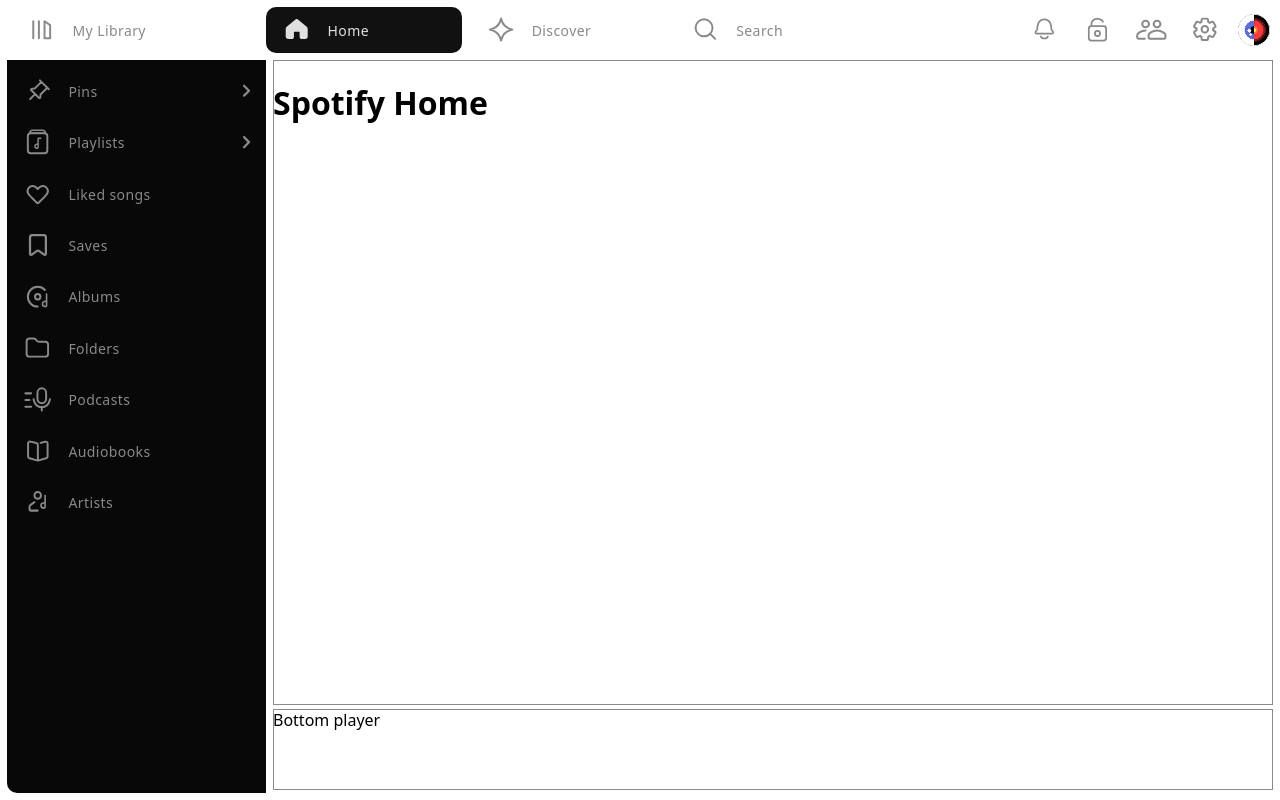
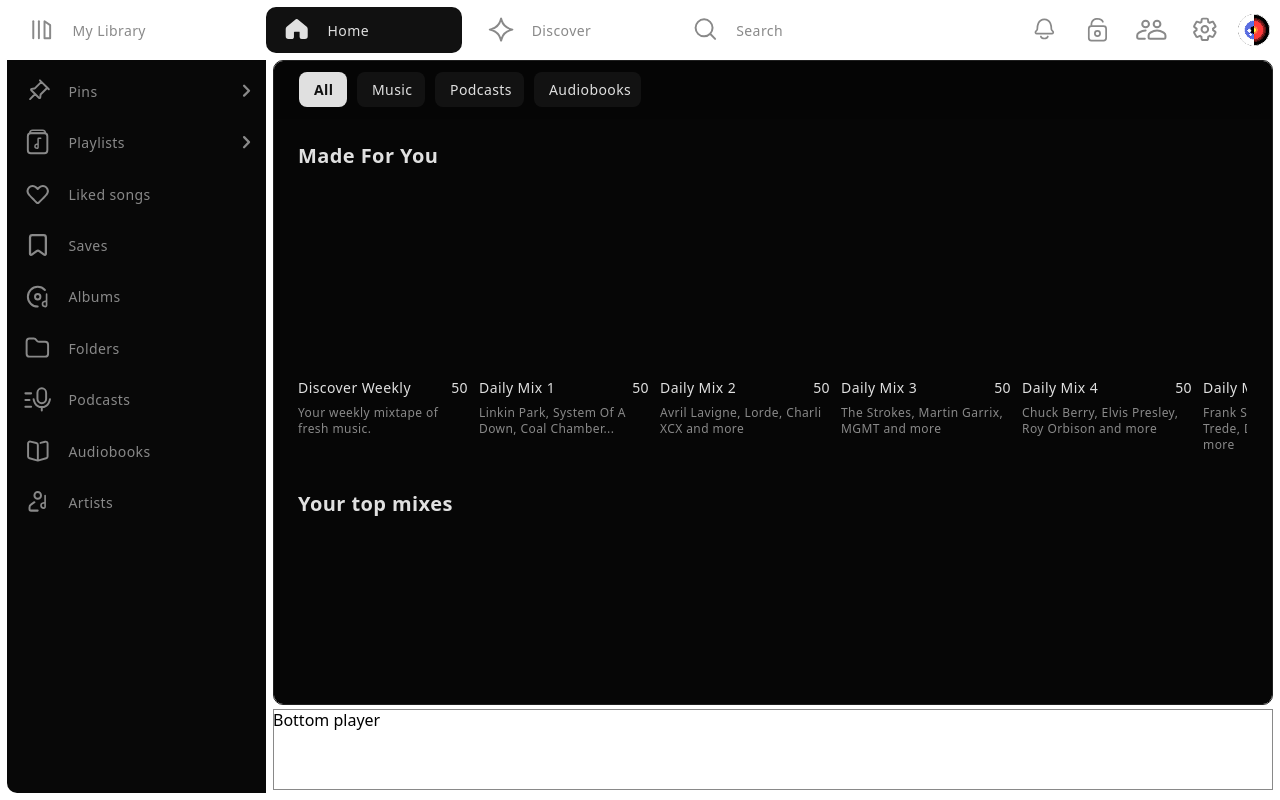
Before and after one commit to PLomj/MarkUp_Project_Pikria_Lomjaria, a plain HTML site: page index.html in a window 1280 px wide. Drawn offline with Linux system fonts and the light colour scheme; a web font is replaced by a local one.

Commit message:
feat: style desktop home content layout and typography

```diff
--- a/index.html
+++ b/index.html
@@ -8,6 +8,7 @@
   <link rel="stylesheet" href="styles/layout.css">
   <link rel="stylesheet" href="styles/navigation.css">
   <link rel="stylesheet" href="styles/sidebar.css">
+  <link rel="stylesheet" href="styles/main-content.css">
 </head>
 <body class="desktop-home">
   <header class="top-bar">
@@ -93,9 +94,8 @@
   </nav>
 
   <main class="home-content">
-    <h1>Spotify Home</h1>
-    <!-- Keep the unstyled feed out of the Grid until the layout step. -->
-    <div class="home-feed" hidden>
+    <h1 class="visually-hidden">Spotify Home</h1>
+    <div class="home-feed">
       <div class="home-filters">
         <ul class="home-filters__list" aria-label="Content categories">
           <li class="home-filters__item--selected">All</li>
--- /dev/null
+++ b/styles/main-content.css
@@ -0,0 +1,198 @@
+@font-face {
+  font-family: Satoshi;
+  src: url("../assets/fonts/Satoshi-Medium.woff2") format("woff2");
+  font-style: normal;
+  font-weight: 500;
+  font-display: swap;
+}
+
+@font-face {
+  font-family: Satoshi;
+  src: url("../assets/fonts/Satoshi-Bold.woff2") format("woff2");
+  font-style: normal;
+  font-weight: 700;
+  font-display: swap;
+}
+
+.visually-hidden {
+  position: absolute;
+  width: 1px;
+  height: 1px;
+  margin: -1px;
+  overflow: hidden;
+  clip-path: inset(50%);
+  white-space: nowrap;
+}
+
+.home-content {
+  --home-text: #e0e0e0;
+  --home-muted: #898989;
+  --home-control-size: 40.41px;
+
+  box-sizing: border-box;
+  contain: size;
+  position: relative;
+  overflow-y: auto;
+  overflow-x: hidden;
+  overscroll-behavior: contain;
+  scrollbar-width: none;
+  border: 1px solid #202020;
+  border-radius: 10px;
+  outline: none;
+  background: #060606;
+  color: var(--home-text);
+  font: 400 14px / 19px Satoshi, system-ui, sans-serif;
+  letter-spacing: 0.03em;
+}
+
+.home-feed {
+  display: flex;
+  flex-direction: column;
+  gap: 30px;
+  padding-block-end: 25px;
+}
+
+.home-filters {
+  box-sizing: border-box;
+  display: flex;
+  justify-content: space-between;
+  align-items: center;
+  height: 59px;
+  margin-block: -1px -14px;
+  margin-inline-end: 1px;
+  padding-inline: 25px;
+  background: rgba(6, 6, 6, 0.8);
+  border-radius: 10px 10px 0 0;
+}
+
+.home-filters__list,
+.home-section__cards {
+  display: flex;
+  margin: 0;
+  padding: 0;
+  list-style: none;
+}
+
+.home-filters__list {
+  gap: 10px;
+}
+
+.home-filters__list li {
+  box-sizing: border-box;
+  padding: 8px 15px;
+  border-radius: 8px;
+  background: rgba(32, 32, 32, 0.5);
+  text-align: center;
+}
+
+.home-filters__list li:nth-child(1) { width: 48px; }
+.home-filters__list li:nth-child(2) { width: 68px; }
+.home-filters__list li:nth-child(3) { width: 89px; }
+.home-filters__list li:nth-child(4) { width: 107px; }
+
+.home-filters__list .home-filters__item--selected {
+  background: var(--home-text);
+  color: #111111;
+  font-weight: 700;
+}
+
+.home-filters__adjustments,
+.home-section__controls span {
+  flex: 0 0 var(--home-control-size);
+  height: var(--home-control-size);
+}
+
+.home-section {
+  margin-inline: 24px 25px;
+}
+
+.home-section__header {
+  display: flex;
+  justify-content: space-between;
+  align-items: center;
+  min-height: var(--home-control-size);
+  margin-block-end: 15px;
+}
+
+.home-section__header h2 {
+  margin: 0;
+  font-size: 20px;
+  line-height: 27px;
+  font-weight: 700;
+}
+
+.home-section__controls {
+  display: flex;
+  gap: 5px;
+}
+
+.home-section__cards {
+  box-sizing: border-box;
+  gap: 11px;
+  overflow-x: auto;
+  overscroll-behavior-x: contain;
+  scrollbar-width: none;
+}
+
+.home-section[aria-labelledby="made-for-you"] .home-section__cards {
+  min-height: 256px;
+  padding-block-start: 0.41px;
+}
+
+.home-section[aria-labelledby="top-mixes"] .home-section__cards {
+  padding-block: 1.13px;
+}
+
+.home-card {
+  flex: 0 0 170px;
+  min-width: 0;
+  min-height: 253.3px;
+}
+
+.home-card__artwork {
+  height: 170px;
+  margin-block: 11px 6.05px;
+  border-radius: 7.25px;
+}
+
+.home-card__title-row {
+  display: flex;
+  justify-content: space-between;
+  align-items: baseline;
+  gap: 8px;
+}
+
+.home-card h3 {
+  margin: 0;
+  font-size: 14px;
+  font-weight: 500;
+}
+
+.home-card__title-row h3 {
+  min-width: 0;
+  overflow: hidden;
+  text-overflow: ellipsis;
+  white-space: nowrap;
+}
+
+.home-card__count {
+  flex-shrink: 0;
+}
+
+.home-card__description {
+  margin: 8px 0 0;
+  color: var(--home-muted);
+  font-size: 12px;
+  line-height: 16px;
+}
+
+.home-section[aria-labelledby="favorite-artists"] .home-card {
+  flex-basis: 170.58px;
+  text-align: center;
+}
+
+.home-section[aria-labelledby="favorite-artists"] .home-card__artwork {
+  height: 170.58px;
+  margin-block: 0 12px;
+  border-radius: 50%;
+}
```
